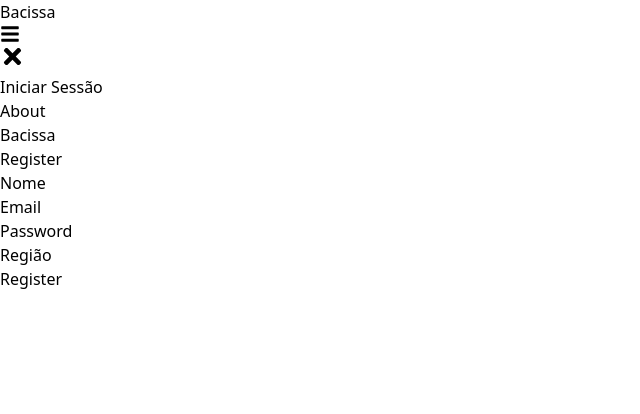
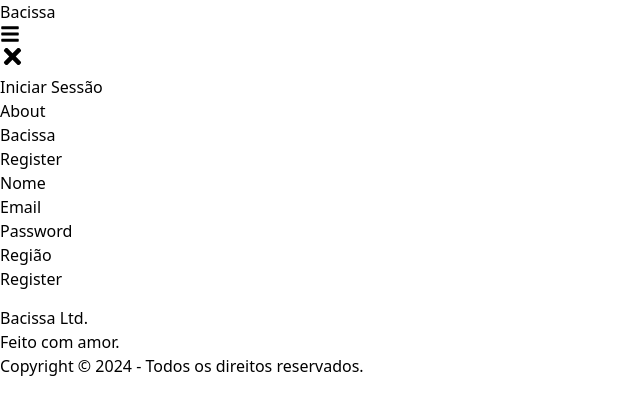
Before and after one commit to DomingosChiconela/Bacissa-FrontEnd, a React (Vite) app: page /sing-up in a window 1280 px wide. Shown: the top 414 px of the page, without its empty margins (0-640 px from the left). Built offline with nearby package versions, Linux system fonts and the light colour scheme.

Commit message:
Add: footer

```diff
--- /dev/null
+++ b/src/components/header/footer.jsx
@@ -0,0 +1,58 @@
+export const Footer = () =>{
+return(
+<footer className="footer footer-center  bg-green-950 text-white p-5">
+  <aside>
+    <svg
+      width="15"
+      height="15"
+      viewBox="0 0 24 24"
+      xmlns="http://www.w3.org/2000/svg"
+      fillRule="evenodd"
+      clipRule="evenodd"
+      className="inline-block  fill-current">
+
+    </svg>
+    <p className="font-bold">
+      Bacissa Ltd.
+      <br />
+      Feito com amor.
+    </p>
+    <p>Copyright © {new Date().getFullYear()} - Todos os direitos reservados.</p>
+  </aside>
+  <nav>
+    <div className="grid grid-flow-col gap-4">
+      <a>
+        <svg
+          xmlns="http://www.w3.org/2000/svg"
+          width="24"
+          height="24"
+          viewBox="0 0 24 24"
+          className="fill-current">
+
+        </svg>
+      </a>
+      <a>
+        <svg
+          xmlns="http://www.w3.org/2000/svg"
+          width="24"
+          height="24"
+          viewBox="0 0 24 24"
+          className="fill-current">
+
+        </svg>
+      </a>
+      <a>
+        <svg
+          xmlns="http://www.w3.org/2000/svg"
+          width="24"
+          height="24"
+          viewBox="0 0 24 24"
+          className="fill-current">
+
+        </svg>
+      </a>
+    </div>
+  </nav>
+</footer>
+)
+}
--- a/src/components/header/index.jsx
+++ b/src/components/header/index.jsx
@@ -3,7 +3,7 @@
 
 export const Header = () => {
     return (
-        <header className="flex  w-full h-12 md:h-16  bg-black text-base md:text-lg text-white justify-between items-center ">
+        <header className="flex  w-full h-12 md:h-16  bg-green-950 text-base md:text-lg text-white justify-between items-center ">
             <Link to={"/"}>
             <h1 className="p-2 md:p-6 md:font-bold hover:text-blue-600 transition-all duration-300 ease-in-out">Bacissa</h1>
             </Link>
--- a/src/components/login/singup.jsx
+++ b/src/components/login/singup.jsx
@@ -2,6 +2,7 @@
 import { useForm } from "react-hook-form";
 import { useNavigate } from "react-router-dom";
 import { Header } from "../header";
+import { Footer } from "../header/footer";
 
 export const RegisterForm = () => {
   const navigate = useNavigate();
@@ -131,6 +132,7 @@
           </form>
         </motion.div>
       </div>
+      <Footer/>
     </div>
   );
 };
--- a/src/pages/dashpage.jsx
+++ b/src/pages/dashpage.jsx
@@ -2,12 +2,13 @@
 import { Dashboard} from "../components/dashboard/dashboard"
 import { Header } from "../components/header"
 
+const adMin = false
 export const DashPage = () => {
     return (
         <div>
             <Header/>
         <Dashboard />
-        <AdminDashboard/>
+        { adMin && <AdminDashboard/>}
 
         </div>
     )
--- a/src/pages/home.jsx
+++ b/src/pages/home.jsx
@@ -1,4 +1,5 @@
 import { Header } from "../components/header"
+import { Footer } from "../components/header/footer"
 import { Welcome } from "../components/home/welcome"
 import { Featured } from "../components/slider/slider"
 
@@ -8,6 +9,7 @@
         <Header/>
         <Welcome/>
         <Featured/>
+        <Footer/>
         </>
     )
 }
--- a/src/pages/register.jsx
+++ b/src/pages/register.jsx
@@ -3,5 +3,7 @@
 export const Register = () => {
     return (
         <RegisterForm/>
+
+
     )
 }
```
